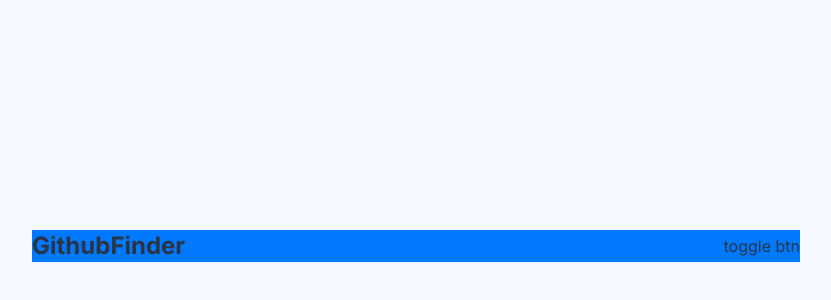
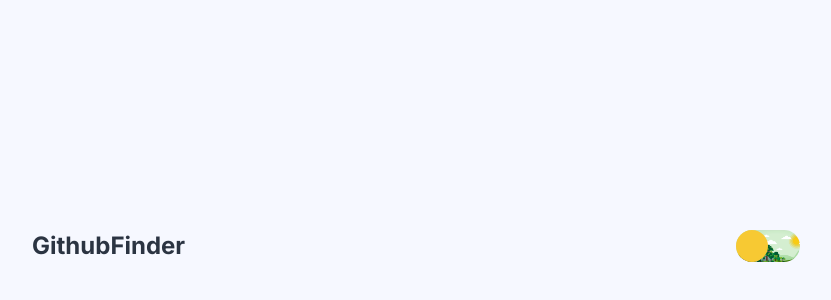
Before and after one commit to yanalalmer/github-search-app, a Next.js app: page / in a window 1280 px wide. Shown: the part 154-454 px from the top of the page, without its empty margins (224-1055 px from the left). Built offline with nearby package versions, Linux system fonts and the light colour scheme.

Commit message:
added theme toggle button

```diff
--- /dev/null
+++ b/src/app/components/global/Buttons.tsx
@@ -0,0 +1,47 @@
+'use client';
+import React from 'react';
+
+export const SliderToggleBtn: React.FC = () => {
+  return (
+    <input
+      type='checkbox'
+      onClick={() => {
+        document.body.classList.toggle('dark-theme');
+      }}
+      className='
+        appearance-none
+        relative
+        w-16
+        h-8
+        cursor-pointer
+        bg-cover
+        rounded-[50px]
+        outline-none
+        transition-all
+        duration-500
+        ease-in-out
+        bg-day
+        before:absolute
+        before:content-[""]
+        before:w-8
+        before:h-8
+        before:bg-[#f7c933]
+        before:rounded-[50px]
+        before:top-0
+        before:left-0
+      before:transition-all
+        before:duration-500
+        before:ease-in-out
+        checked:bg-night
+        checked:transition-all
+        checked:duration-500
+        checked:ease-in-out
+        checked:before:translate-x-full
+        checked:before:bg-text-primary
+        checked:before:transition-all
+        checked:before:duration-500
+        checked:before:ease-in-out
+        '
+    />
+  );
+};
--- a/src/app/components/layout/Header.tsx
+++ b/src/app/components/layout/Header.tsx
@@ -1,8 +1,10 @@
+import { SliderToggleBtn } from '@/components/global/Buttons';
+
 export const Header = () => {
   return (
-    <header className='flex justify-between items-center bg-background-btn w-full'>
+    <header className='flex justify-between items-center'>
       <h1 className='text-2xl font-bold text-text-primary'>GithubFinder</h1>
-      <p>toggle btn</p>
+      <SliderToggleBtn />
     </header>
   );
 };
--- a/tailwind.config.ts
+++ b/tailwind.config.ts
@@ -16,6 +16,10 @@ const config: Config = {
         'text-secondary': 'var(--text-secondary)',
         'box-shadow': 'var(--box-shadow)',
       },
+      backgroundImage: {
+        day: 'url(/bg-day.png)',
+        night: 'url(/bg-night.png)',
+      },
     },
   },
   plugins: [],
```
Also changed, not shown: public/bg-day.png (added), public/bg-night.png (added).
